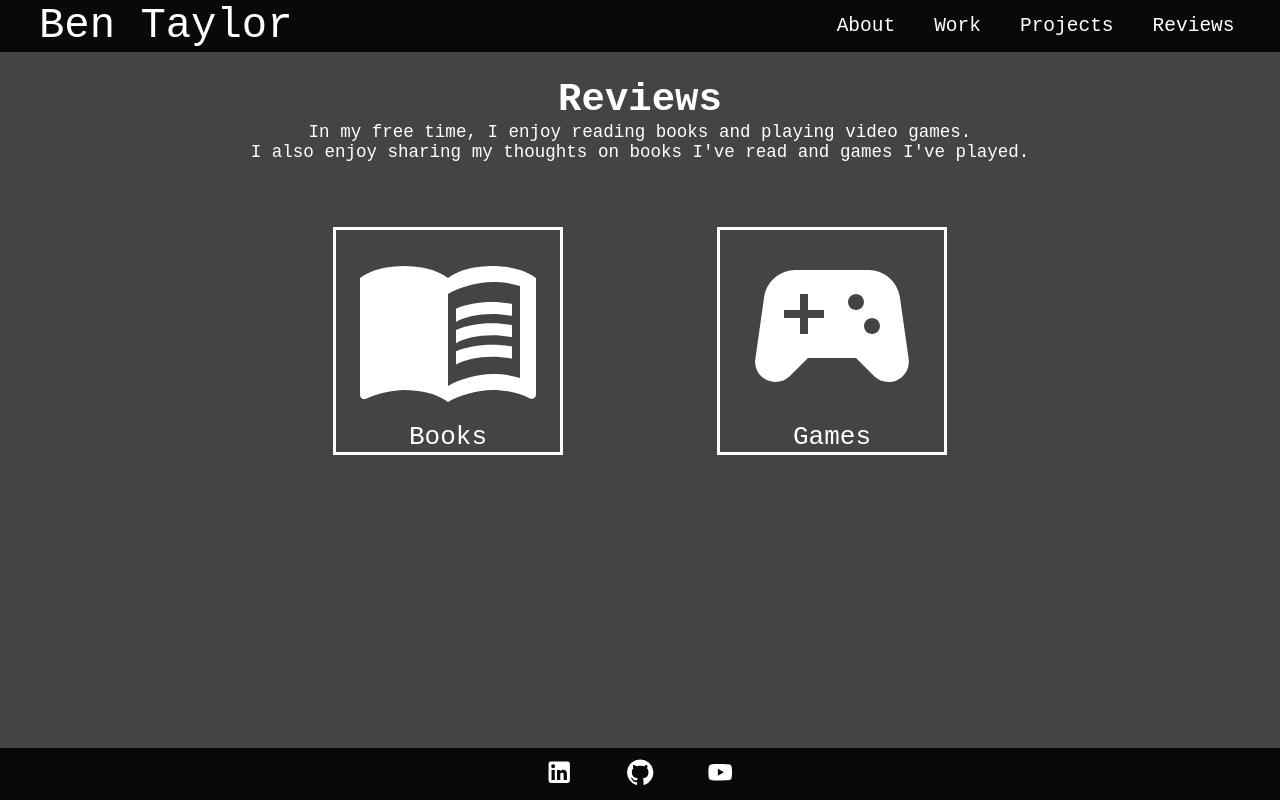
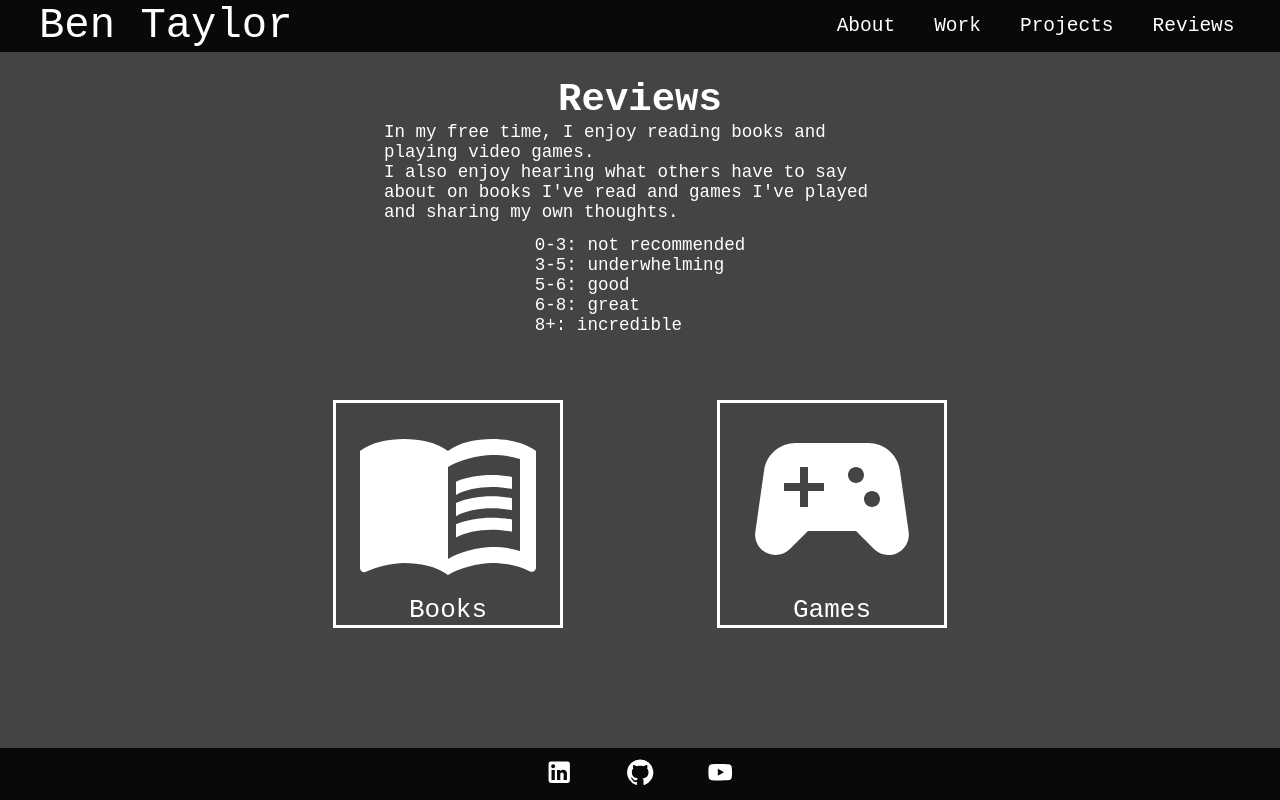
Before and after one commit to BenTaylor25/WebPortfolio2023, a React (Vite) app in the folder web-portfolio-2023/: page /WebPortfolio2023/reviews in a window 1280 px wide. Built offline with nearby package versions, Linux system fonts and the light colour scheme.

Commit message:
reviewed Reviews home page

```diff
--- a/web-portfolio-2023/src/components/pages/ReviewsLanding.scss
+++ b/web-portfolio-2023/src/components/pages/ReviewsLanding.scss
@@ -1,15 +1,45 @@
 
 main.reviews-landing {
+    display: flex;
+
+    &>p {
+        width: 40vw;
+        margin-left: 30vw;
+        text-align: left;
+
+        @media screen and (orientation: portrait) {
+            width: 90vw;
+            margin-left: 5vw;
+        }
+    }
+
+    .rating-key {
+        margin-top: 1rem;
+        align-self: center;
+        p {
+            text-align: left;
+        }
+    }
+
     #button-container {
         display: flex;
         margin-top: 5rem;
         width: 60vw;
         margin-left: 20vw;
 
+        @media screen and (orientation: portrait) {
+            margin-top: 2rem;
+            flex-direction: column;
+        }
+
         div {
             width: 100%;
             display: flex;
             justify-content: center;
+
+            @media screen and (orientation: portrait) {
+                margin-bottom: 1rem;
+            }
 
             a {
                 text-decoration: none;
--- a/web-portfolio-2023/src/components/pages/ReviewsLanding.tsx
+++ b/web-portfolio-2023/src/components/pages/ReviewsLanding.tsx
@@ -9,7 +9,14 @@ export default function ReviewsLanding() {
         <main className="reviews-landing">
             <h1>Reviews</h1>
             <p>In my free time, I enjoy reading books and playing video games.</p>
-            <p>I also enjoy sharing my thoughts on books I've read and games I've played.</p>
+            <p>I also enjoy hearing what others have to say about on books I've read and games I've played and sharing my own thoughts.</p>
+            <div className='rating-key'>
+                <p>0-3: not recommended</p>
+                <p>3-5: underwhelming</p>
+                <p>5-6: good</p>
+                <p>6-8: great</p>
+                <p>8+: incredible</p>
+            </div>
 
             <div id="button-container">
                 <div>
```
